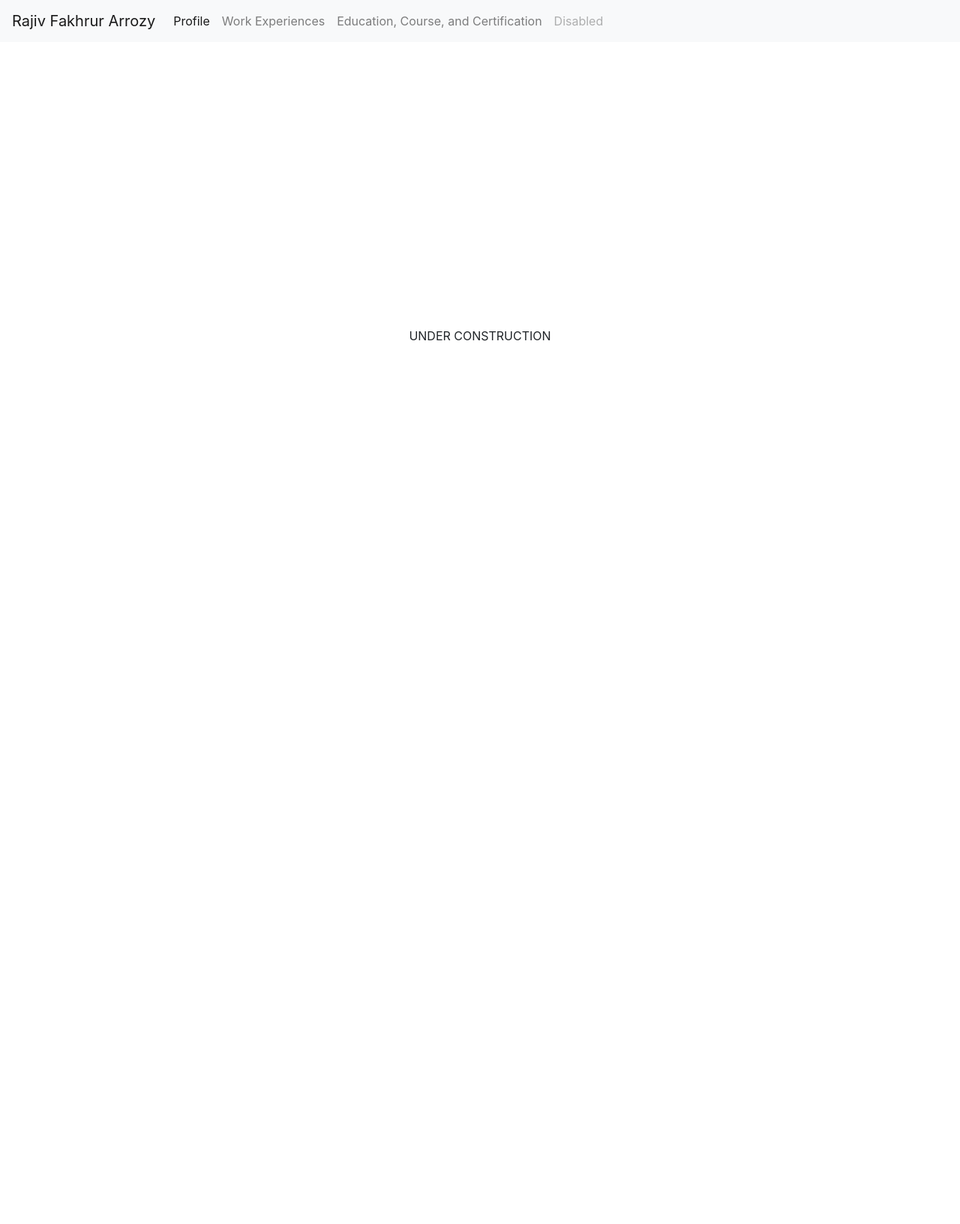
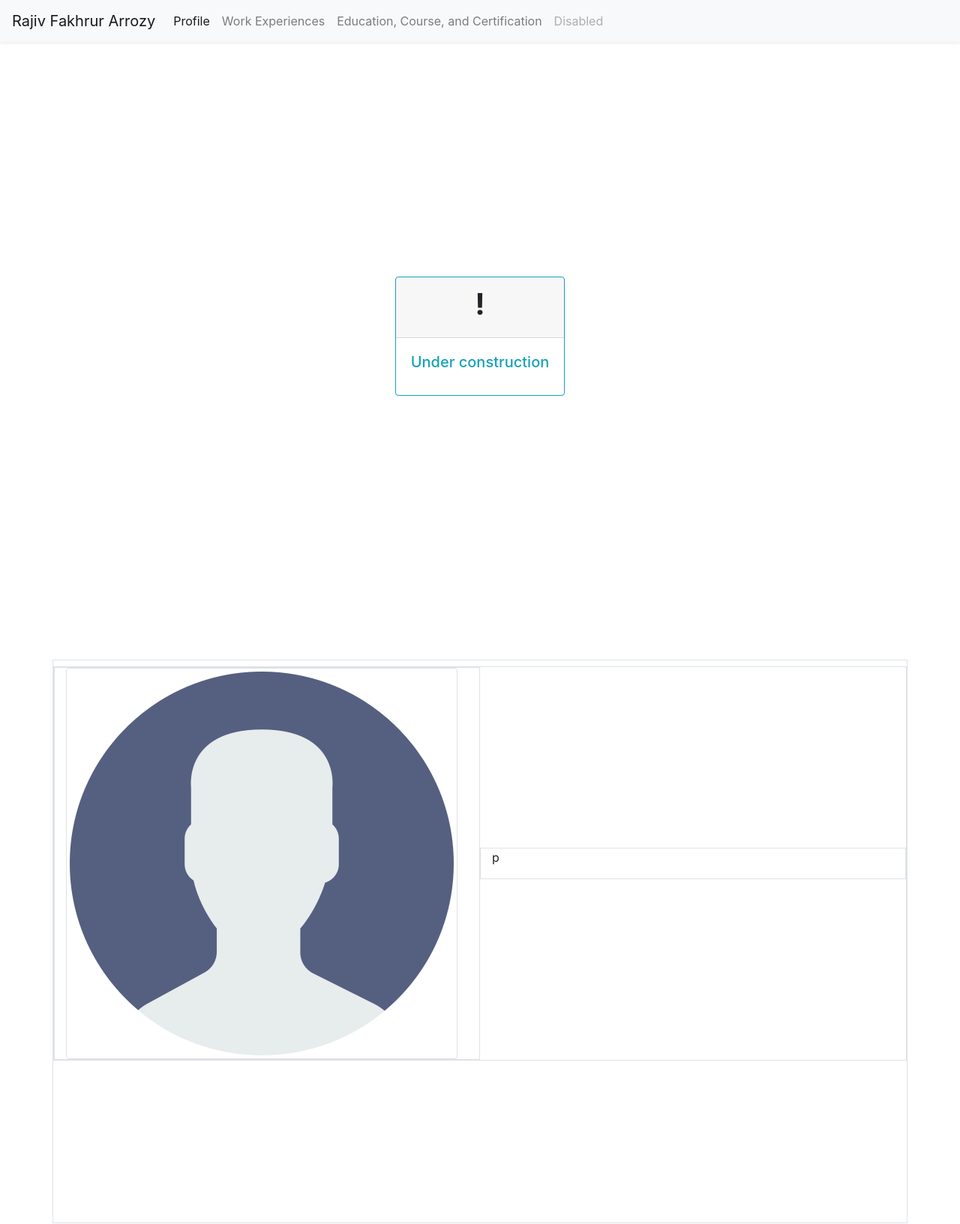
Before and after one commit to rajivfkhrr/index, a plain HTML site: page index.html in a window 1280 px wide. Shown: the top 1633 px of the page at 75% size. Before the commit the page ends 856 px from the top, so only its background shows below. Drawn offline with nearby package versions, Linux system fonts and the light colour scheme.

Commit message:
update index.html

```diff
--- a/index.html
+++ b/index.html
@@ -10,7 +10,7 @@
 </head>
 <body>
 <!-- Navbar -->
-<nav class="navbar navbar-expand-lg navbar-light bg-light">
+<nav class="position-relative navbar sticky-bottom navbar-expand-lg navbar-light bg-light shadow-sm">
   <a class="navbar-brand" href="#">Rajiv Fakhrur Arrozy</a>
   <button class="navbar-toggler" type="button" data-toggle="collapse" data-target="#navbarNav" aria-controls="navbarNav" aria-expanded="false" aria-label="Toggle navigation">
     <span class="navbar-toggler-icon"></span>
@@ -18,10 +18,10 @@
   <div class="collapse navbar-collapse" id="navbarNav">
     <ul class="navbar-nav">
       <li class="nav-item active">
-        <a class="nav-link" href="#">Profile <span class="sr-only">(current)</span></a>
+        <a class="nav-link" href="#stage-one-profile">Profile <span class="sr-only">(current)</span></a>
       </li>
       <li class="nav-item">
-        <a class="nav-link" href="#">Work Experiences</a>
+        <a class="nav-link" href="#stage-two">Work Experiences</a>
       </li>
       <li class="nav-item">
         <a class="nav-link" href="#">Education, Course, and Certification</a>
@@ -35,12 +35,35 @@
 <!-- Navbar -->
 
 <!-- Content -->
-<div id="stage-one" class="ccontainer-fluid d-flex min-vh-100">
-  <p class="container-fluid d-flex justify-content-center align-items-center"> UNDER CONSTRUCTION</p>
+<div id="stage-o" class="container-fluid align-items-center justify-content-center d-flex min-vh-100">
+	<div>
+		<div class="card border-info mb-3" style="max-width: 18rem;">
+			<div class="card-header text-center">
+				<h1><strong>!</strong></h1>
+			</div>
+			<div class="card-body text-info">
+				<h5 class="card-title">Under construction</h5>
+			</div>
+		</div>
+	</div>
+</div>
+<!---->
+<div id="stage-one" class="container-fluid py-4 d-flex min-vh-100">
+  <div id="stage-one-profile" class="container py-2 border">
+    <div class="row align-items-center border">
+      <div class="col border">
+       <img class="img-thumbnail"src="https://github.com/rajivfkhrr/index/blob/main/user.png?raw=true" alt="Avatar">
+      </div>
+      <div class="col border">
+        <p>p</p>
+      </div>
+    </div>
+  </div>
+</div>
+<div id="stage-two" class="container-fluid py-3 d-flex min-vh-100">
+  <div id="work-experiences" class="container border">
 
-</div>
-<div id="stage-two">
-
+  </div>
 </div>
 <!-- Conten -->
 
```
